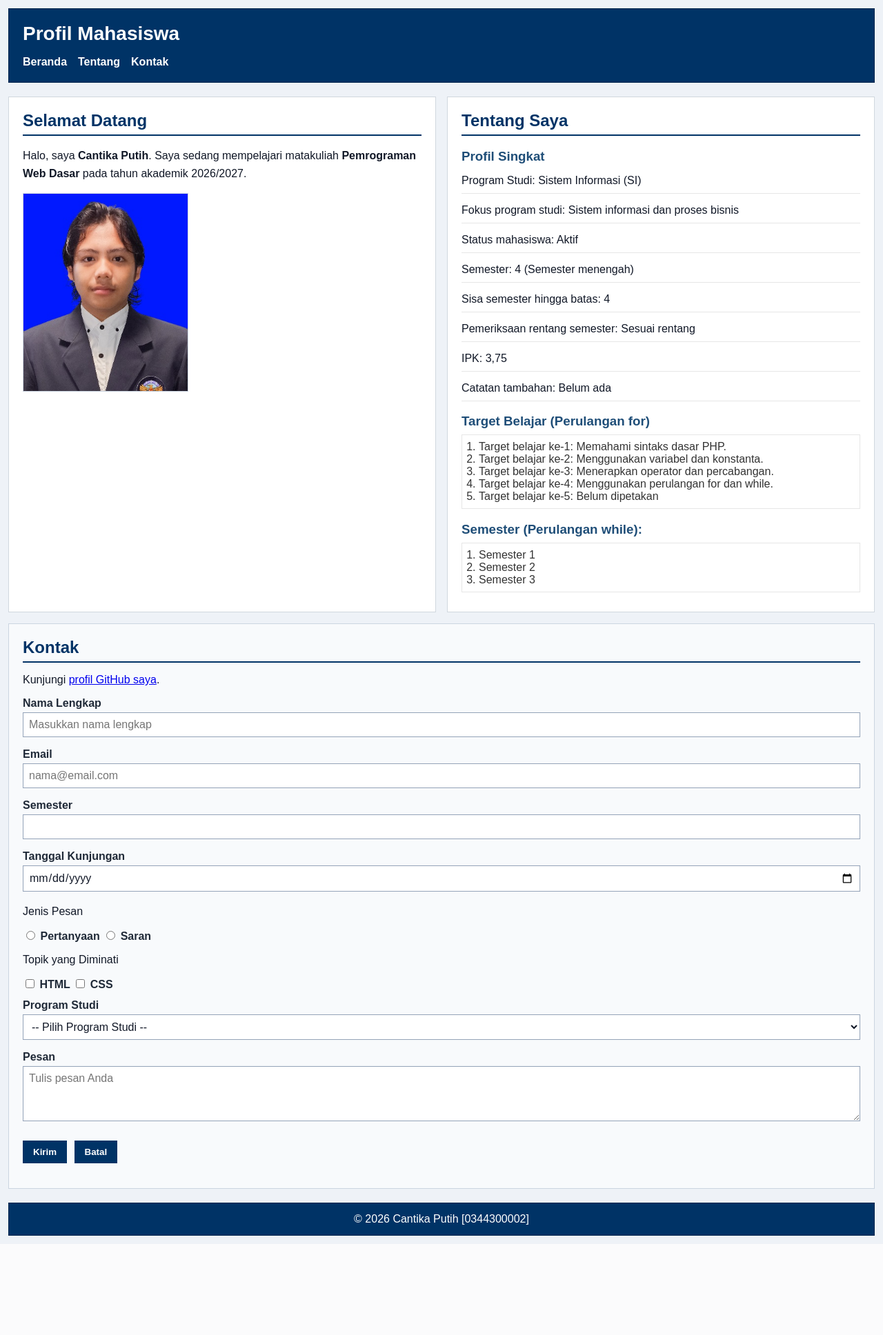
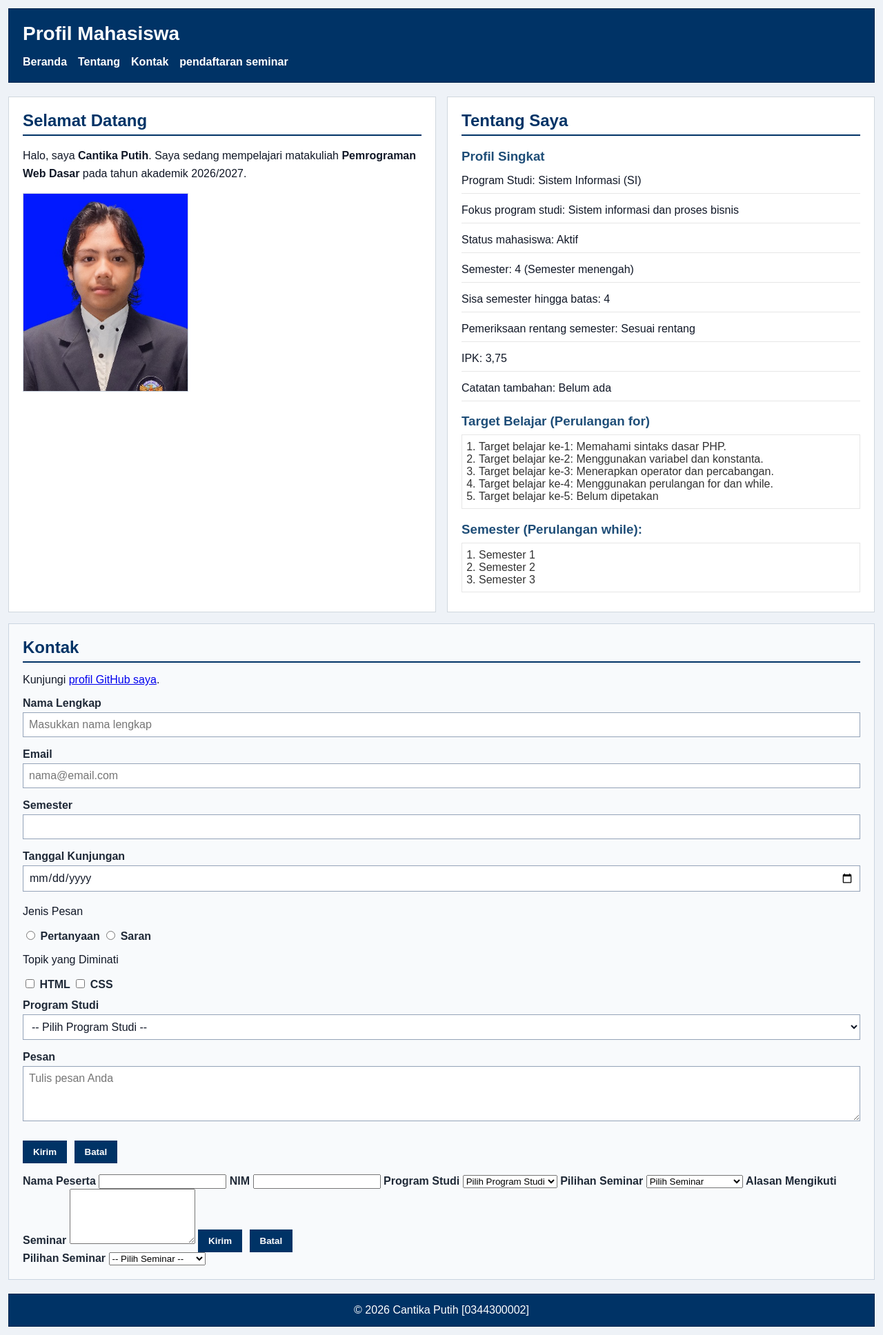
Before and after one commit to ayrus-2458/pwd-kk1026-2611510005, a PHP site: page / in a window 1280 px wide. Shown: the whole page at 69% size. Before the commit the page ends 1804 px from the top, so only its background shows below. Run offline with PHP 8.4, Linux system fonts and the light colour scheme.

Commit message:
perubahan terbaru uts

```diff
--- a/UTS/index.php
+++ b/UTS/index.php
@@ -107,6 +107,7 @@ switch ($programStudi) {
 				<li><a href="#home">Beranda</a></li>
 				<li><a href="#about">Tentang</a></li>
 				<li><a href="#contact">Kontak</a></li>
+				<li><a href="#seminar">pendaftaran seminar</a></li>
 			</ul>
 		</nav>
 	</header>
@@ -277,6 +278,93 @@ switch ($programStudi) {
 					<p><strong>Pesan:</strong> <?= nl2br(htmlspecialchars($_SESSION["pesan"] ?? "", ENT_QUOTES, "UTF-8")) ?></p>
 				</article>
 			<?php endif; ?>
+
+			<form action="" method="POST">
+
+				<label for="nama">Nama Peserta</label>
+				<input
+					type="text"
+					id="nama"
+					name="nama"
+					required>
+
+				<label for="nim">NIM</label>
+				<input
+					type="text"
+					id="nim"
+					name="nim"
+					required>
+
+				<label for="prodi">Program Studi</label>
+				<select id="prodi" name="prodi" required>
+					<option value="">Pilih Program Studi</option>
+					<option value="Teknik Informatika">
+						Teknik Informatika
+					</option>
+					<option value="Sistem Informasi">
+						Sistem Informasi
+					</option>
+				</select>
+
+				<label for="seminar">Pilihan Seminar</label>
+				<select id="seminar" name="seminar" required>
+					<option value="">Pilih Seminar</option>
+					<option value="Artificial Intelligence">
+						Artificial Intelligence
+					</option>
+					<option value="Web Development">
+						Web Development
+					</option>
+					<option value="Cyber Security">
+						Cyber Security
+					</option>
+					<option value="Data Analytics">
+						Data Analytics
+					</option>
+				</select>
+
+				<label for="alasan">
+					Alasan Mengikuti Seminar
+				</label>
+				<textarea
+					id="alasan"
+					name="alasan"
+					required></textarea>
+
+				<button type="submit" name="kirim">
+					Kirim
+				</button>
+
+				<button type="reset">
+					Batal
+				</button>
+
+			</form>
+
+			<label for="seminar">Pilihan Seminar</label>
+
+			<select id="seminar" name="seminar" required>
+
+				<option value="">-- Pilih Seminar --</option>
+
+				<option value="Artificial Intelligence">
+					Artificial Intelligence
+				</option>
+
+				<option value="Web Development">
+					Web Development
+				</option>
+
+				<option value="Cyber Security">
+					Cyber Security
+				</option>
+
+				<option value="Data Analytics">
+					Data Analytics
+				</option>
+
+			</select>
+
 		</section>
 	</main>
 
```
